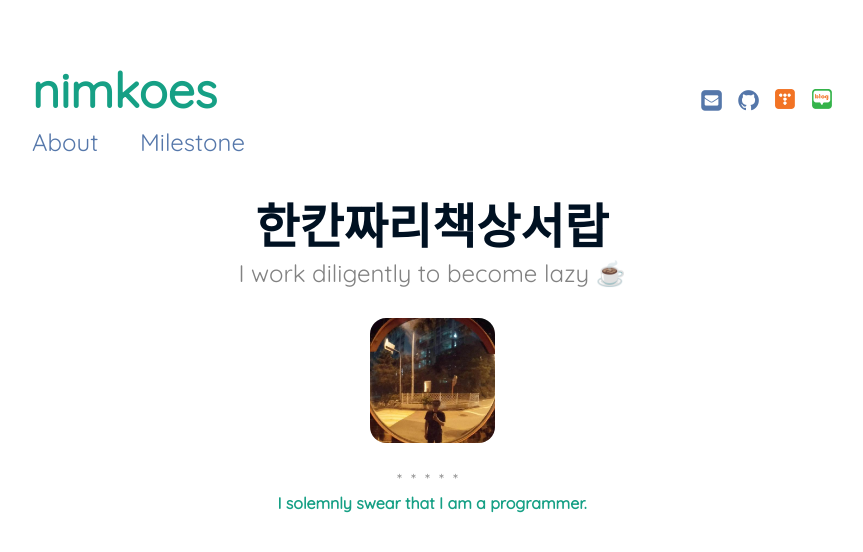
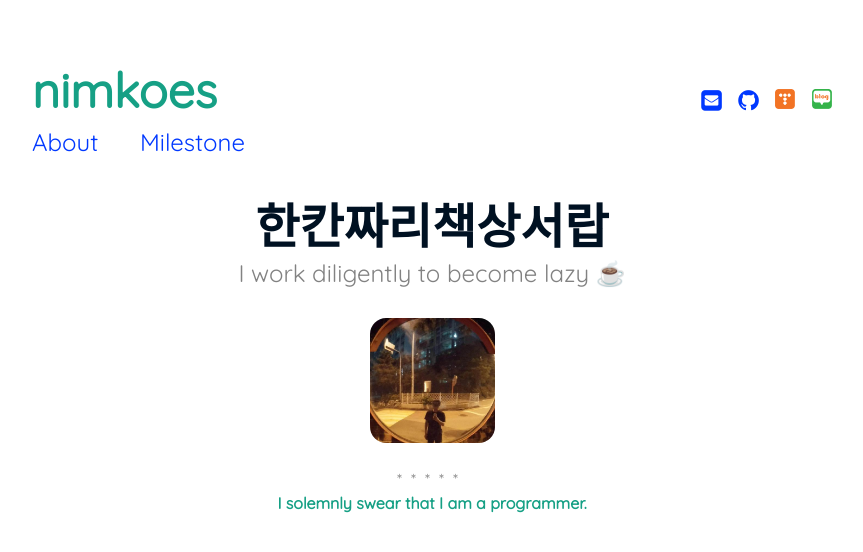
Before and after one commit to nimkoes/portfolio, a Jekyll site: the page built from index.md, in a window 1280 px wide. Shown: the top 552 px of the page, without its empty margins (208-1071 px from the left). Built offline with Jekyll 4.4.1, drawn with Linux system fonts in a browser that asks for light colours.

Commit message:
mod css, a tag color

```diff
--- a/assets/css/main.css
+++ b/assets/css/main.css
@@ -7,7 +7,7 @@
     background-color: #FFF; }
 
   a {
-    color: #57A;
+    color: #0038ff;
     font-weight: bold;
     text-decoration: none; }
 
```
